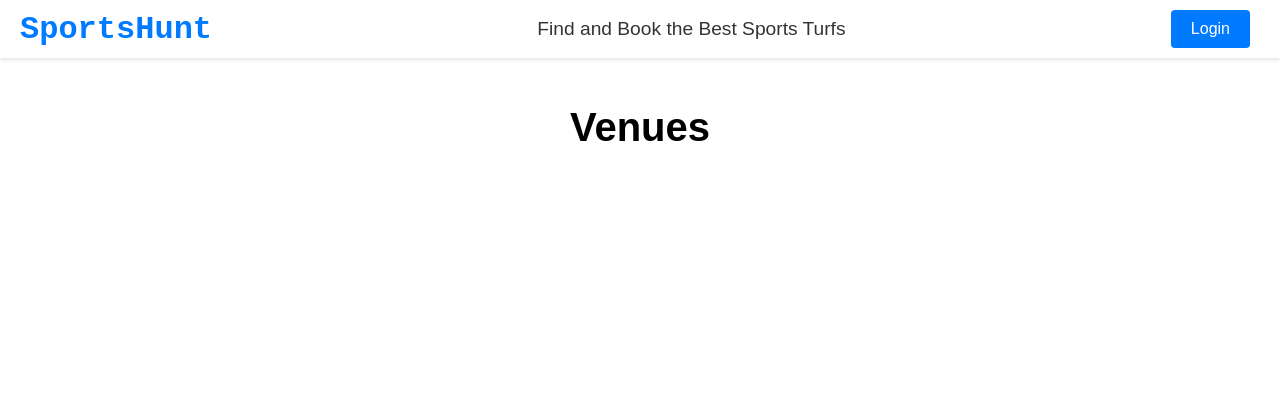
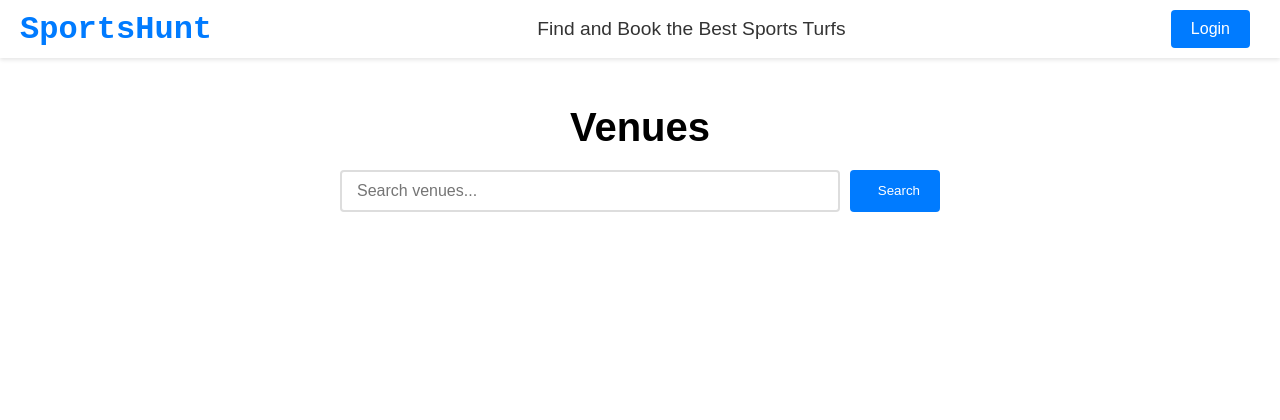
Before and after one commit to Athlos-SportsHunt/bookme, a Django app: page / in a window 1280 px wide. Shown: the top 420 px of the page. Run offline with Django 5.2, Linux system fonts and the light colour scheme; data that the repository does not hold is empty; some libraries are stand-ins or nearby versions.

Commit message:
search-filter

```diff
--- a/static/css/core/pages/index.css
+++ b/static/css/core/pages/index.css
@@ -69,36 +69,32 @@ main h1 {
   margin-bottom: 20px;
   text-align: center;
 }
-
-/* Turf Cards - Organized Grid Layout */
+/* Grid Container */
 .turf-grid {
   display: grid;
-  grid-template-columns: repeat(auto-fit, minmax(250px, 1fr));
-  gap: 20px;
+  grid-template-columns: repeat(3, 1fr); /* 3 items per row */
+  gap: 20px; /* Space between cards */
+  margin: 0 auto;
   padding: 20px;
-  margin: 0 auto;
-  max-width: 1200px;
+  max-width: 1400px; /* Limit grid width */
+  box-sizing: border-box;
 }
-
+a {
+  text-decoration: none;
+  color: #333;
+}
+/* Turf Card Styling */
 .turf-card {
   display: flex;
   flex-direction: column;
-  justify-content: center;
   align-items: center;
   background-color: #ffffff;
   border: 1px solid #ddd;
   border-radius: 15px;
   padding: 15px;
   box-shadow: 0 4px 8px rgba(0, 0, 0, 0.1);
+  text-align: center;
   transition: transform 0.3s ease, box-shadow 0.3s ease;
-  text-align: center;
-  min-height: 150px;
-}
-
-.turf-card h2 {
-  margin: 10px 0;
-  font-size: 1.5em;
-  color: #333;
 }
 
 .turf-card:hover {
@@ -106,26 +102,62 @@ main h1 {
   box-shadow: 0 6px 12px rgba(0, 0, 0, 0.2);
 }
 
-/* Button Style */
-.view-details {
-  margin-top: 10px;
-  padding: 8px 12px;
-  color: #ffffff;
-  text-decoration: none;
-  border-radius: 5px;
-  font-size: 1em;
-  transition: background-color 0.3s ease;
+/* Image Styling */
+.venue-image {
+  width: 100%; /* Full width of the card */
+  height: 200px; /* Fixed height for consistency */
+  object-fit: cover; /* Crop image to fit */
+  border-radius: 15px;
+  margin-bottom: 10px;
 }
 
+/* Responsive Design */
+@media screen and (max-width: 900px) {
+  .turf-grid {
+    grid-template-columns: repeat(2, 1fr); /* 2 items per row */
+  }
+}
 
-/* Footer */
-footer {
-  text-align: center;
-  padding: 20px;
-  background-color: #f1f1f1;
-  color: #333;
-  position: fixed;
-  width: 100%;
-  bottom: 0;
-  box-shadow: 0 -2px 4px rgba(0, 0, 0, 0.1);
+@media screen and (max-width: 600px) {
+  .turf-grid {
+    grid-template-columns: 1fr; /* 1 item per row */
+  }
 }
+
+/* Search Container */
+.search-container {
+  display: flex;
+  justify-content: center;
+  gap: 10px;
+  margin: 20px auto;
+  max-width: 600px;
+}
+
+#search-input {
+  flex: 1;
+  padding: 10px 15px;
+  border: 2px solid #ddd;
+  border-radius: 4px;
+  font-size: 16px;
+}
+
+#search-input:focus {
+  outline: none;
+  border-color: #007BFF;
+}
+
+#search-button {
+  background-color: #007BFF;
+  color: white;
+  border: none;
+  padding: 10px 20px;
+  border-radius: 4px;
+  cursor: pointer;
+  display: flex;
+  align-items: center;
+  gap: 8px;
+}
+
+#search-button:hover {
+  background-color: #0056b3;
+}
--- a/templates/core/pages/index.html
+++ b/templates/core/pages/index.html
@@ -22,10 +22,20 @@
 {% block content %}
 <main>
     <h1>Venues</h1>
+    <div class="search-container">
+      <input type="text" id="search-input" placeholder="Search venues...">
+      <button type="button" id="search-button">
+        <i class="fas fa-search"></i>
+        Search
+      </button>
+    </div>
     <div class="turf-grid">
       {% for venue in venues %}
       <div class="turf-card">
-        <a href="{% url 'core:venue' venue.id %}" class="view-details"><h2>{{ venue.name }}</h2></a>
+      <a href="{% url 'core:venue' venue.id %}" class="view-details">
+        <img src="https://picsum.photos/300/200" alt="{{ venue.name }}" class="venue-image">
+        <h2>{{ venue.name }}</h2>
+      </a>
       </div>
       {% endfor %}
     </div>
@@ -34,4 +44,26 @@
 {% endblock content %}
 
 {% block js_imports %}
+<script>
+  document.addEventListener("DOMContentLoaded", function() {
+      const searchInput = document.getElementById("search-input");
+      const searchButton = document.getElementById("search-button");
+      const venueCards = document.querySelectorAll(".turf-card");
+
+      function filterVenues() {
+          const query = searchInput.value.toLowerCase();
+          venueCards.forEach(card => {
+              const venueName = card.querySelector("h2").textContent.toLowerCase();
+              if (venueName.includes(query)) {
+                  card.style.display = "block";
+              } else {
+                  card.style.display = "none";
+              }
+          });
+      }
+
+      searchButton.addEventListener("click", filterVenues);
+      searchInput.addEventListener("keyup", filterVenues);
+  });
+  </script>
 {% endblock js_imports %}
--- a/templates/host/pages/dashboard.html
+++ b/templates/host/pages/dashboard.html
@@ -29,7 +29,6 @@
                 <p class="venue-location">{{ venue.location }}</p>
                 <div class="venue-actions">
                     <a href="{% url 'host:venue' venue.id %}" class="btn view-btn">View Details</a>
-                    <button class="btn edit-btn" onclick="editVenue('{{ venue.id }}')">Edit</button>
                 </div>
             </div>
             {% empty %}
@@ -67,9 +66,5 @@
         window.location.href = "{% url 'host:create_venue' %}";
     });
 
-    // Additional JavaScript for editing venue
-    function editVenue(venueId) {
-        alert(`Editing venue with ID: ${venueId}`);
-    }
 </script>
 {% endblock js_imports %}
```
